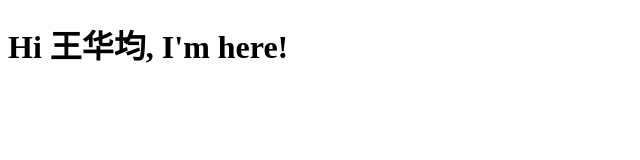
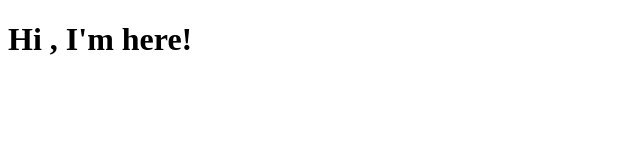
Before and after one commit to Scott1995/tuoguan, a plain HTML site: page index.html in a window 1280 px wide. Shown: the whole page, without its empty margins (0-640 px from the left). Drawn offline with Linux system fonts and the light colour scheme.

Commit message:
Update index.html

```diff
--- a/index.html
+++ b/index.html
@@ -6,7 +6,7 @@
     <body>
         <div class="container">
             <div class="blurb">
-                <h1>Hi 王华均, I'm here!</h1>
+                <h1>Hi , I'm here!</h1>
             </div><!-- /.blurb -->
         </div><!-- /.container -->
     </body>
```
